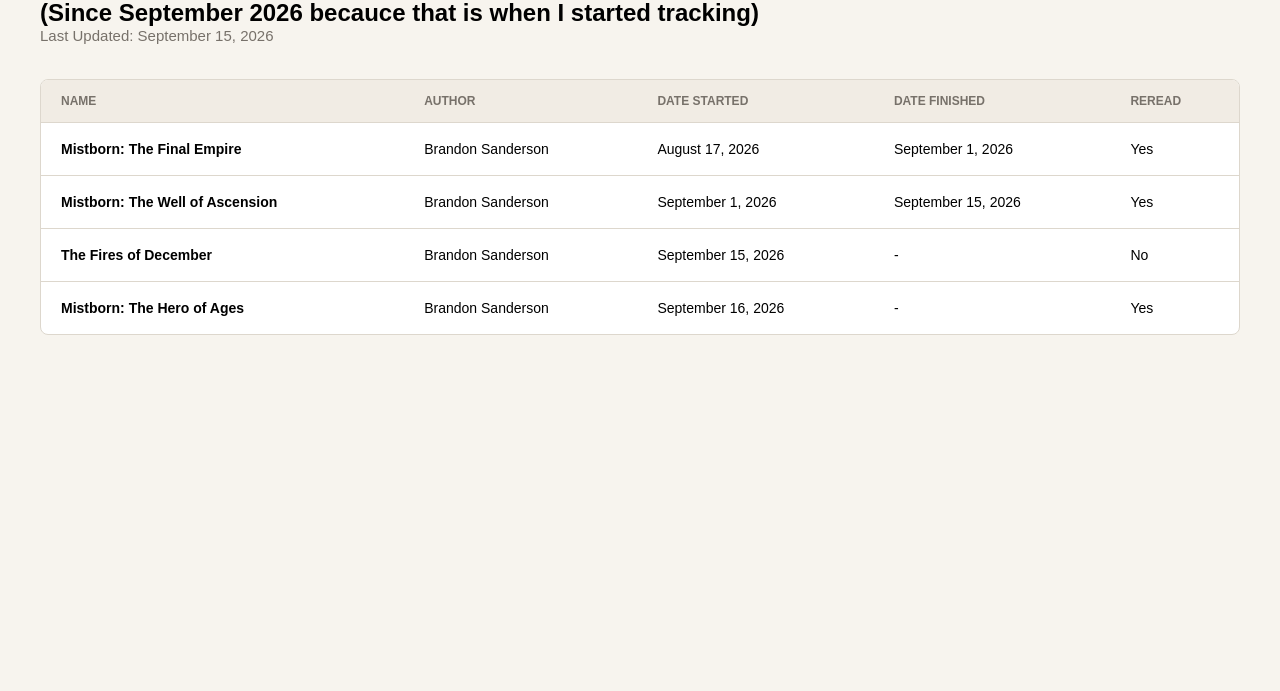
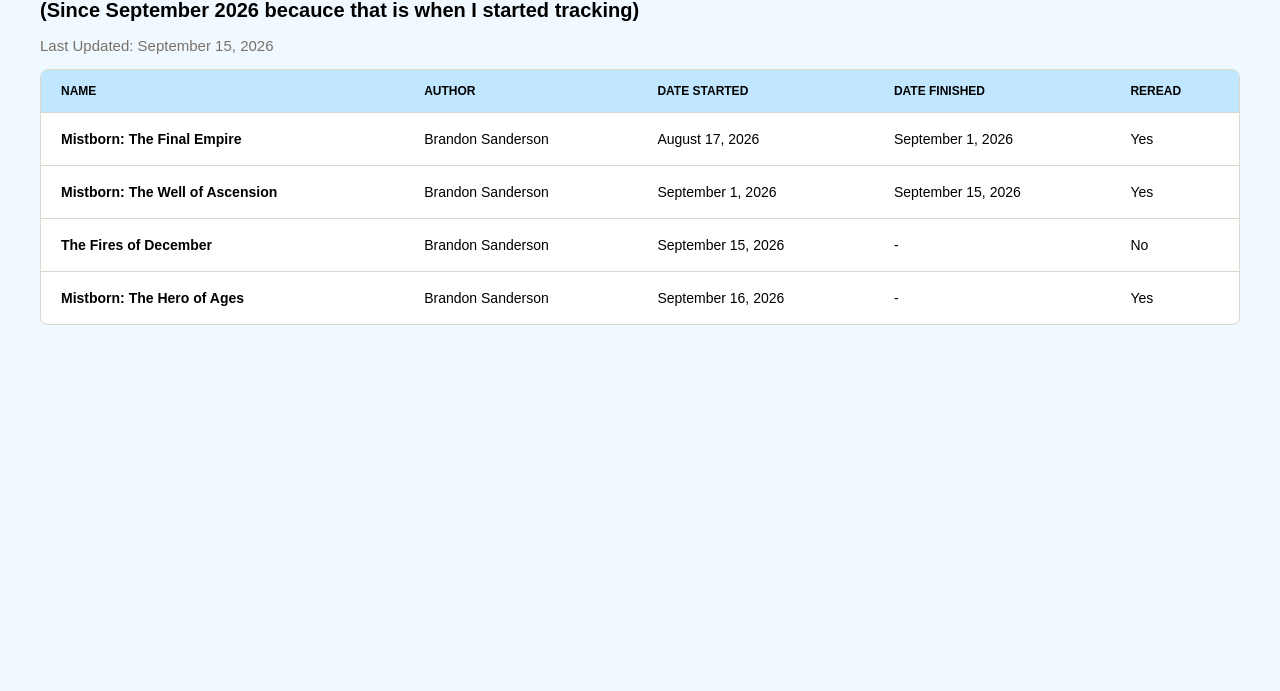
Before and after one commit to memmer-me/memmer.me, a plain HTML site: page index.html in a window 1280 px wide. Shown: the part 109-800 px from the top of the page. Drawn offline with Linux system fonts and the light colour scheme.

Commit message:
Update style.css

```diff
--- a/style.css
+++ b/style.css
@@ -6,9 +6,9 @@
 body {
     min-height: 100vh;
     padding: 60px 24px;
-    background: #f7f4ee;
+    background: #F0F9FF;
     color: black;
-    font-family: Arial, Helvetica, sans-serif;
+    font-family: Arial, Helvetica, sans-serif
 }
 
 #container {
@@ -22,10 +22,16 @@
     font-size: 35px;
 }
 
+h2 {
+    font-size: 20px;
+    margin-bottom: 15px;
+}
+
+
 p {
     color: #77716a;
     font-size: 15px;
-    margin-bottom: 35px;
+    margin-bottom: 15px;
 }
 
 #tableWrapper {
@@ -44,8 +50,7 @@
 
 th {
     padding: 14px 20px;
-    background: #f1ece4;
-    color: #77716a;
+    background: #C1E6FF;
     font-size: 12px;
     text-align: left;
     text-transform: uppercase;
```
